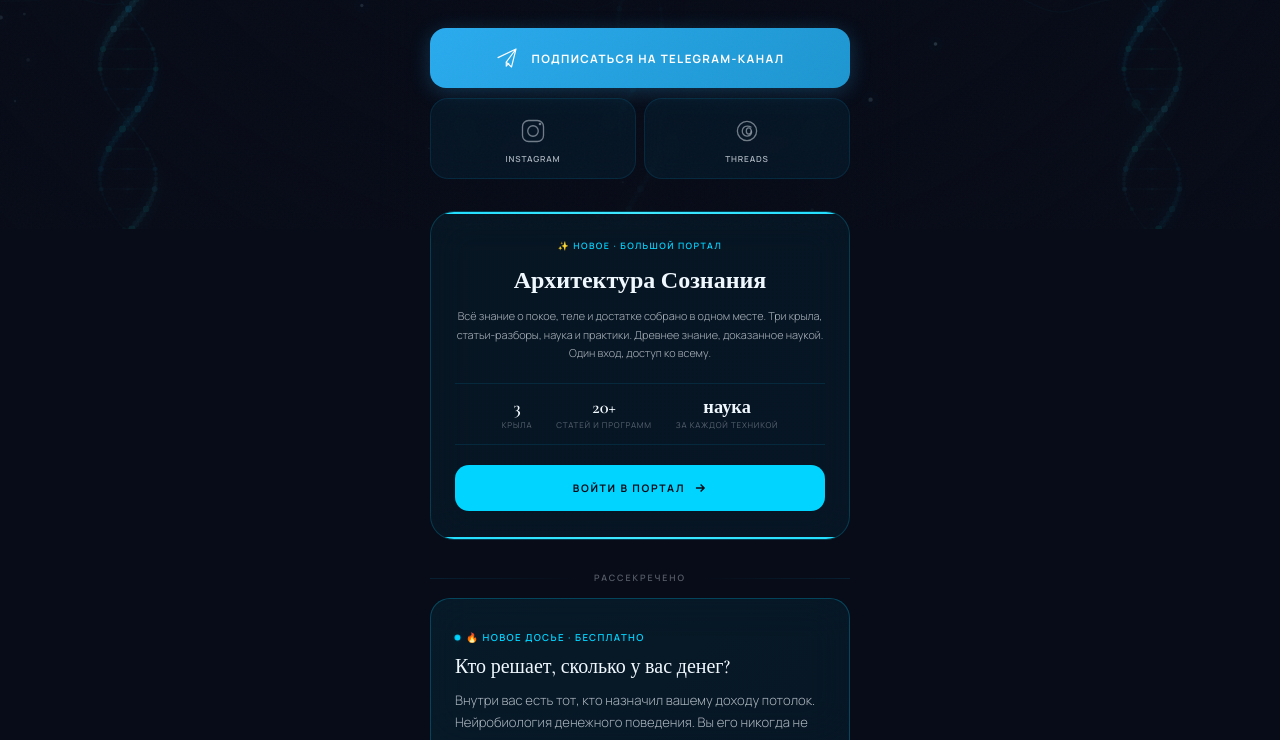
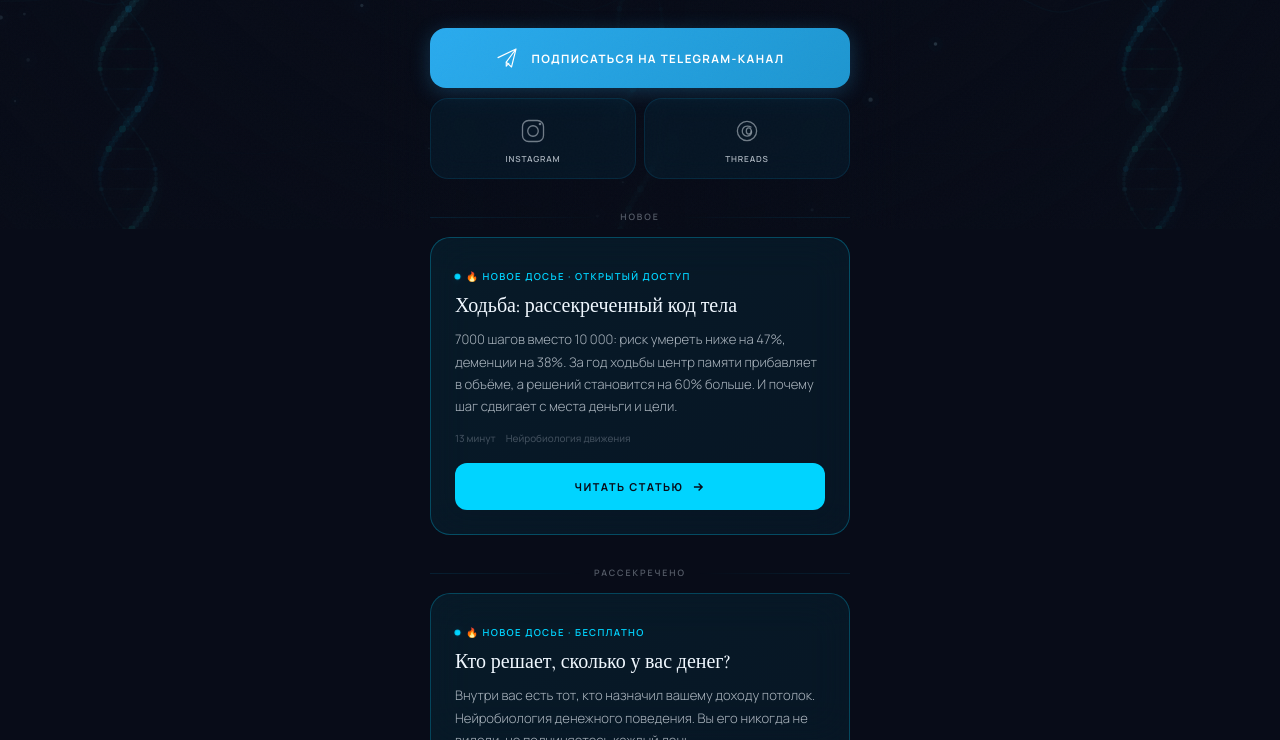
Before and after one commit to thebodymindcode/Daria, a plain HTML site: page index.html in a window 1280 px wide. Shown: the part 571-1311 px from the top of the page. Drawn offline with nearby package versions, Linux system fonts and the light colour scheme; animation ran at ten frames a second.

Commit message:
Карточка статьи о ходьбе первой под Telegram, портал скрыт

```diff
--- a/index.html
+++ b/index.html
@@ -110,6 +110,7 @@
             <a href="https://www.threads.com/@daryarostovtseva" target="_blank" class="sb th"><svg class="ico" viewBox="0 0 32 32" fill="none" stroke="currentColor" stroke-width="1.5" stroke-linecap="round"><path d="M20.5 11.5c-1.2-.8-2.7-1.2-4.3-1.1-3 .2-5.4 2.2-5.6 5.5-.2 3.3 2.1 5.8 5.3 5.9 2.2.1 4-.8 4.8-2.5.5-1 .6-2.2.4-3.3"/><path d="M20.8 16c0-2.2-1-3.5-2.8-3.5s-2.8 1.3-2.8 3.5 1 3.5 2.8 3.5 2.8-1.3 2.8-3.5z"/><circle cx="16" cy="16" r="11"/></svg>Threads</a>
         </div>
     </div>
+    <!-- ВРЕМЕННО СКРЫТО (портал «Архитектура Сознания»), вернуть = раскомментировать
     <div class="sec rv d2">
         <a href="https://thebodymindcode.github.io/soznanie/" target="_blank" class="programs-cta">
             <div class="pcta-label">✨ Новое · большой портал</div>
@@ -121,6 +122,17 @@
                 <div class="pcta-stat"><span class="pcta-num">наука</span><span class="pcta-lab">за каждой техникой</span></div>
             </div>
             <div class="pcta-btn">Войти в портал <svg viewBox="0 0 24 24" fill="none" stroke="currentColor" stroke-width="2.5"><path d="M5 12h14M13 6l6 6-6 6"/></svg></div>
+        </a>
+    </div>
+    -->
+    <div class="sec rv d2">
+        <div class="sh"><div class="shl"></div><span class="sht">Новое</span><div class="shr"></div></div>
+        <a href="https://thebodymindcode.github.io/hodba21/" target="_blank" class="lc" style="border-color:rgba(0,212,255,.28);background:linear-gradient(135deg,rgba(0,212,255,.07),var(--card));">
+            <div class="lb" style="font-size:.6rem;">🔥 Новое досье · Открытый доступ</div>
+            <div class="lt" style="font-size:1.25rem;">Ходьба: рассекреченный код тела</div>
+            <div class="ld">7000 шагов вместо 10 000: риск умереть ниже на 47%, деменции на 38%. За год ходьбы центр памяти прибавляет в объёме, а решений становится на 60% больше. И почему шаг сдвигает с места деньги и цели.</div>
+            <div class="lf"><span>13 минут</span><span>Нейробиология движения</span></div>
+            <div class="card-cta">Читать статью <svg viewBox="0 0 24 24" fill="none" stroke="currentColor" stroke-width="2.5"><path d="M5 12h14M13 6l6 6-6 6"/></svg></div>
         </a>
     </div>
 
```
